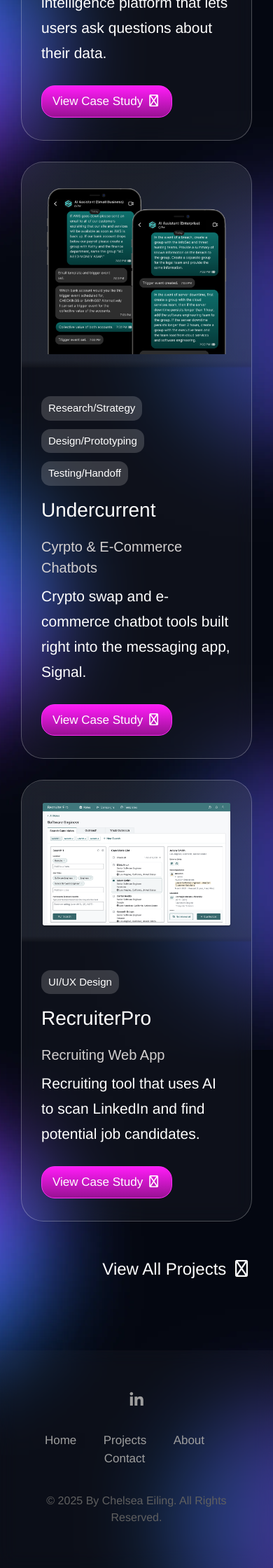
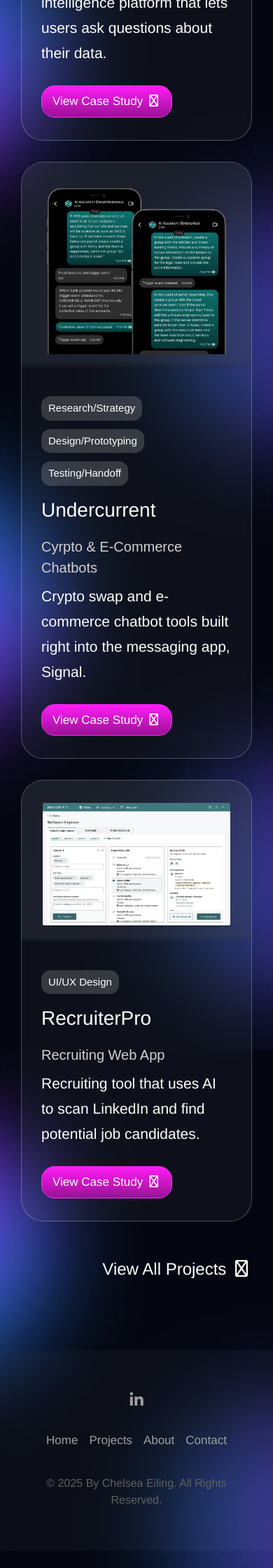
Before and after one commit to vicramon/chelsea-portfolio, a Jekyll site: the page built from index.html, in a window 390 px wide. Shown: the part 1706-3946 px from the top of the page at 70% size. Built offline with Jekyll 4.4.1, drawn with Linux system fonts in a browser that asks for light colours; nearby versions of some CDN libraries; some web fonts are replaced.

Commit message:
Fix footer links responsive

```diff
--- a/css/styles.scss
+++ b/css/styles.scss
@@ -336,10 +336,25 @@
   grid-template-columns: 5fr 1fr;
 }
 
+@media (max-width: 445px) {
+  .footer-links {
+    display: flex;
+    gap: 16px;
+    justify-content: center;
+    a {
+      font-size: 14px;
+    }
+  }
+}
+
+
 .footer-links a {
   color: #9E9E9E;
   font-size: 17px;
   margin-right: 34px;
+  @media (max-width: 445px) {
+    margin-right: 0;
+  }
 }
 
 .footer-links a:hover {
```
